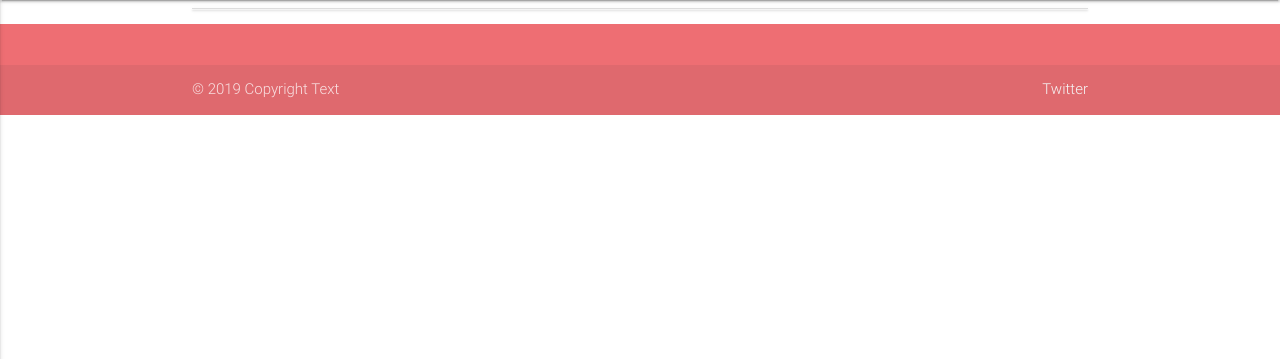
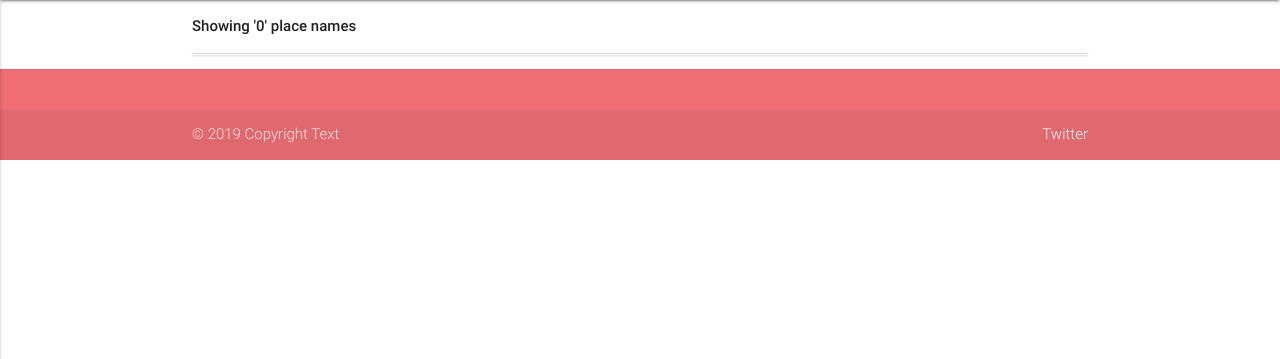
Before and after one commit to michaelhdev/project-3, a Flask app: page / in a window 1280 px wide. Shown: the part 64-423 px from the top of the page. Run offline with Flask 2, Linux system fonts and the light colour scheme; data that the repository does not hold is empty; some libraries are stand-ins or nearby versions.

Commit message:
Added functionality to count the number of place names

```diff
--- a/templates/placeNames.html
+++ b/templates/placeNames.html
@@ -4,6 +4,10 @@
 {% if session['username'] %}
     <a href="{{url_for('add_place_name')}}" class="waves-effect waves-light btn btn_large green"><i class="fas fa-plus"></i> Add Place Name </a>
 {% endif %}
+
+<div>
+        <p><strong>Showing '{{ place_names.count() }}' place names</strong></p>
+</div>
 
 <ul class="collapsible" data-collapsible="accordion">
     {% for place_name in place_names %}
```
